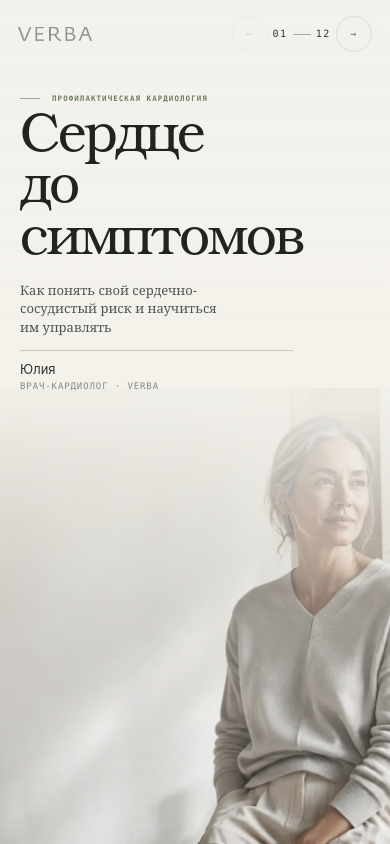
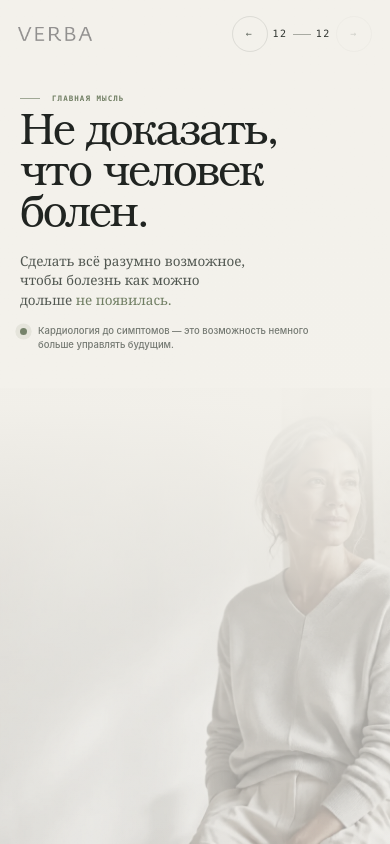
Before and after one commit to stepanMiller/verba-heart-lab, a Next.js app: page / in a window 390 px wide. Built offline with nearby package versions, Linux system fonts and the light colour scheme.

Commit message:
Add mobile vertical presentation flow

```diff
--- a/app/page.tsx
+++ b/app/page.tsx
@@ -1,7 +1,20 @@
 import { SceneNav } from "./scene-nav";
 import { sitePath } from "./site-path";
+import NinetyDaysScene from "./90-days/page";
+import CaseScene from "./case/page";
+import ChoiceScene from "./choice/page";
+import DiagnosticsScene from "./diagnostics/page";
+import FinalScene from "./final/page";
+import LipidsScene from "./lipids/page";
+import NoSymptomsScene from "./no-symptoms/page";
+import PressureScene from "./pressure/page";
+import RiskScene from "./risk/page";
+import Score2Scene from "./score2/page";
+import VascularAgeScene from "./vascular-age/page";
 
-export default function OpeningScene() {
+function OpeningScene({ mobile = false }: { mobile?: boolean }) {
+  const titleId = mobile ? "hero-title-mobile" : "hero-title";
+
   return (
     <main className="experience hero-experience">
       <div className="scene-layer hero-scene" aria-hidden="true">
@@ -15,9 +28,9 @@ export default function OpeningScene() {
         <SceneNav current="01" next="/no-symptoms" />
       </header>
 
-      <section className="copy hero-copy" aria-labelledby="hero-title">
+      <section className="copy hero-copy" aria-labelledby={titleId}>
         <div className="eyebrow">Профилактическая кардиология</div>
-        <h1 id="hero-title">Сердце<br />до симптомов</h1>
+        <h1 id={titleId}>Сердце<br />до симптомов</h1>
         <p className="hero-subtitle">Как понять свой сердечно-сосудистый риск и научиться им управлять</p>
         <div className="hero-speaker">
           <span>Юлия</span>
@@ -35,6 +48,31 @@ export default function OpeningScene() {
         <p>Просветительский материал. Не индивидуальная медицинская рекомендация.</p>
         <span>Сердце до симптомов · VERBA</span>
       </footer>
+
+      <div className="mobile-scroll-cue" aria-hidden="true"><span>Листайте вниз</span><i>↓</i></div>
     </main>
   );
 }
+
+export default function Home() {
+  return (
+    <>
+      <div className="desktop-opening"><OpeningScene /></div>
+
+      <div className="mobile-deck" aria-label="Сердце до симптомов · 12 сцен">
+        <OpeningScene mobile />
+        <NoSymptomsScene />
+        <RiskScene />
+        <Score2Scene />
+        <PressureScene />
+        <LipidsScene />
+        <VascularAgeScene />
+        <DiagnosticsScene />
+        <CaseScene />
+        <ChoiceScene />
+        <NinetyDaysScene />
+        <FinalScene />
+      </div>
+    </>
+  );
+}
```
